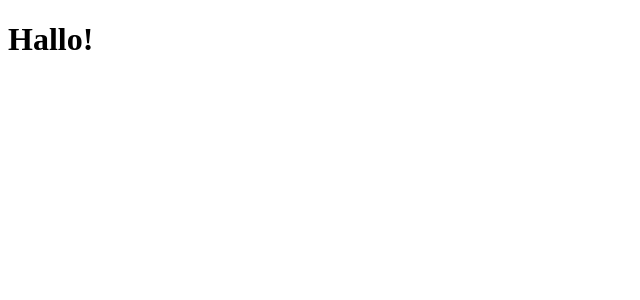
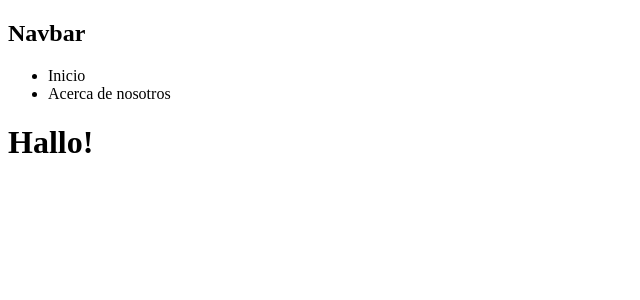
Before and after one commit to brayanramosc/basic-nextjs-webpage, a Next.js app: page / in a window 1280 px wide. Shown: the top 300 px of the page, without its empty margins (0-640 px from the left). Built offline with nearby package versions, Linux system fonts and the light colour scheme.

Commit message:
feat: add basic navbar

```diff
--- a/app/layout.js
+++ b/app/layout.js
@@ -7,6 +7,13 @@ export default function RootLayout({ children }) {
   return (
     <html lang="en">
       <body>
+        <nav>
+          <h1>Navbar</h1>
+          <ul>
+            <li>Inicio</li>
+            <li>Acerca de nosotros</li>
+          </ul>
+        </nav>
         {children}
       </body>
     </html>
```
